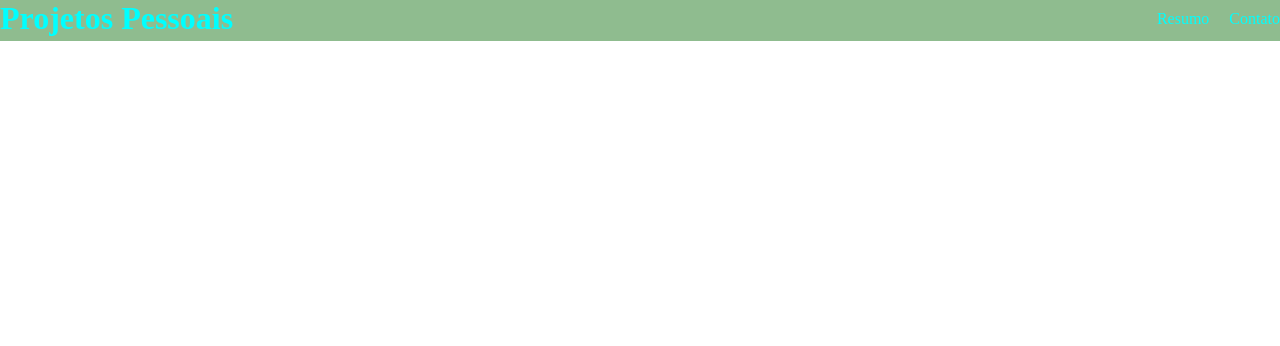
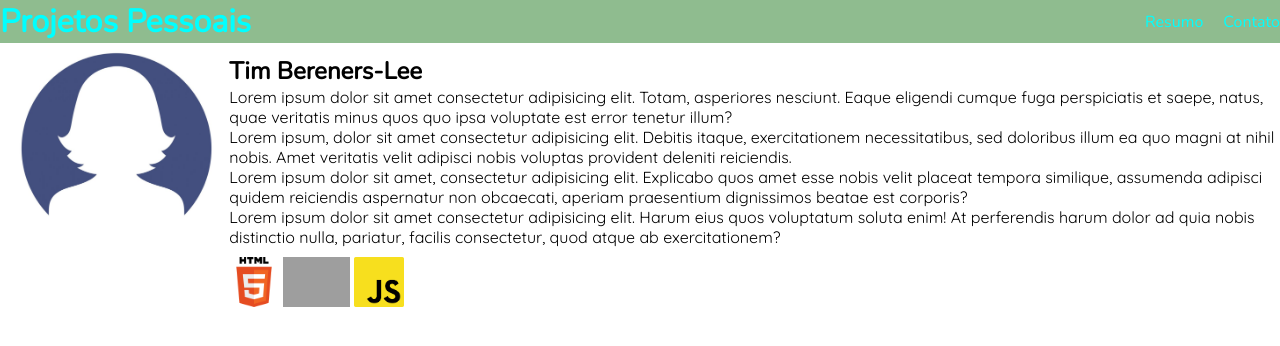
Before and after one commit to DeVector/site-ebac_projeto_01, a plain HTML site: page index.html in a window 1280 px wide. Drawn offline with nearby package versions, Linux system fonts and the light colour scheme; grey boxes are pictures that could not be loaded.

Commit message:
chore: create section to resume

```diff
--- a/index.html
+++ b/index.html
@@ -8,16 +8,21 @@
 
     <link rel="stylesheet" href="./style.css">
 
+    <link rel="preconnect" href="https://fonts.googleapis.com">
+    <link rel="preconnect" href="https://fonts.gstatic.com" crossorigin>
+    <link href="https://fonts.googleapis.com/css2?family=Nunito&family=Quicksand&display=swap" rel="stylesheet">
+
 </head>
 
 <body>
+
     <header>
         <div class="container">
             <h1>Projetos Pessoais</h1>
             <nav>
                 <ul>
                     <li>
-                        <a href="#">Resumo</a>
+                        <a href="#resume">Resumo</a>
                     </li>
                     <li>
                         <a href="#">Contato</a>
@@ -26,6 +31,47 @@
             </nav>
         </div>
     </header>
+
+    <section id="resume">
+        <div class="container">
+            <img class="img-perfil" src="./images/img-perfil.jpg" alt="Imagem ilustrando foto de perfil">
+            <div>
+                <h2>Tim Bereners-Lee</h2>
+                <p>
+                    Lorem ipsum dolor sit amet consectetur adipisicing elit. Totam, asperiores nesciunt. Eaque eligendi
+                    cumque fuga perspiciatis et saepe, natus, quae veritatis minus quos quo ipsa voluptate est error
+                    tenetur illum?
+                </p>
+                <p>
+                    Lorem ipsum, dolor sit amet consectetur adipisicing elit. Debitis itaque, exercitationem
+                    necessitatibus, sed doloribus illum ea quo magni at nihil nobis. Amet veritatis velit adipisci nobis
+                    voluptas provident deleniti reiciendis.
+                </p>
+                <p>
+                    Lorem ipsum dolor sit amet, consectetur adipisicing elit. Explicabo quos amet esse nobis velit
+                    placeat tempora similique, assumenda adipisci quidem reiciendis aspernatur non obcaecati, aperiam
+                    praesentium dignissimos beatae est corporis?
+                </p>
+                <p>
+                    Lorem ipsum dolor sit amet consectetur adipisicing elit. Harum eius quos voluptatum soluta enim! At
+                    perferendis harum dolor ad quia nobis distinctio nulla, pariatur, facilis consectetur, quod atque ab
+                    exercitationem?
+                </p>
+                <ul class="linguages-group">
+                    <li>
+                        <img src="./images/img-html5.png" alt="Logo do HTML 5">
+                    </li>
+                    <li>
+                        <img src="https://cdn.pixabay.com/photo/2017/08/05/11/16/logo-2582747_640.png"
+                            alt="Logo do CSS 3">
+                    </li>
+                    <li>
+                        <img src="./images/img-js.jpg" alt="Logo do Javascript">
+                    </li>
+                </ul>
+            </div>
+        </div>
+    </section>
 </body>
 
 </html>
--- a/style.css
+++ b/style.css
@@ -2,6 +2,14 @@
     padding: 0;
     margin: 0;
     box-sizing: border-box;
+}
+
+h2, h3 {
+    font-family: 'Nunito', sans-serif;
+}
+
+p {
+    font-family: 'Quicksand', sans-serif;
 }
 
 header {
@@ -10,16 +18,18 @@ header {
 
 header h1 {
     color: aqua;
+    font-family: 'Nunito', sans-serif;
 }
 
-header li {
+header nav li {
     display: inline;
     padding-left: 16px;
 }
 
-header li a {
+header nav li a {
     color: aqua;
     text-decoration: none;
+    font-family: 'Nunito', sans-serif;
 }
 
 .container {
@@ -32,5 +42,27 @@ header .container {
     display: flex;
     align-items: center;
     justify-content: space-between;
-    padding-bottom: 4px;
 }
+
+#resume .container {
+    display: flex;
+    justify-content: space-between;
+    padding: 4px;
+}
+
+#resume .container h2{
+    padding-top: 8px;
+}
+
+.img-perfil {
+    height: 200px;
+}
+
+.linguages-group img{
+    height: 50px;
+    margin-top: 10px;
+}
+
+.linguages-group li {
+    display: inline;
+}
```
Also changed, not shown: images/img-html5.png (added), images/img-js.jpg (added), images/img-perfil.jpg (added).
